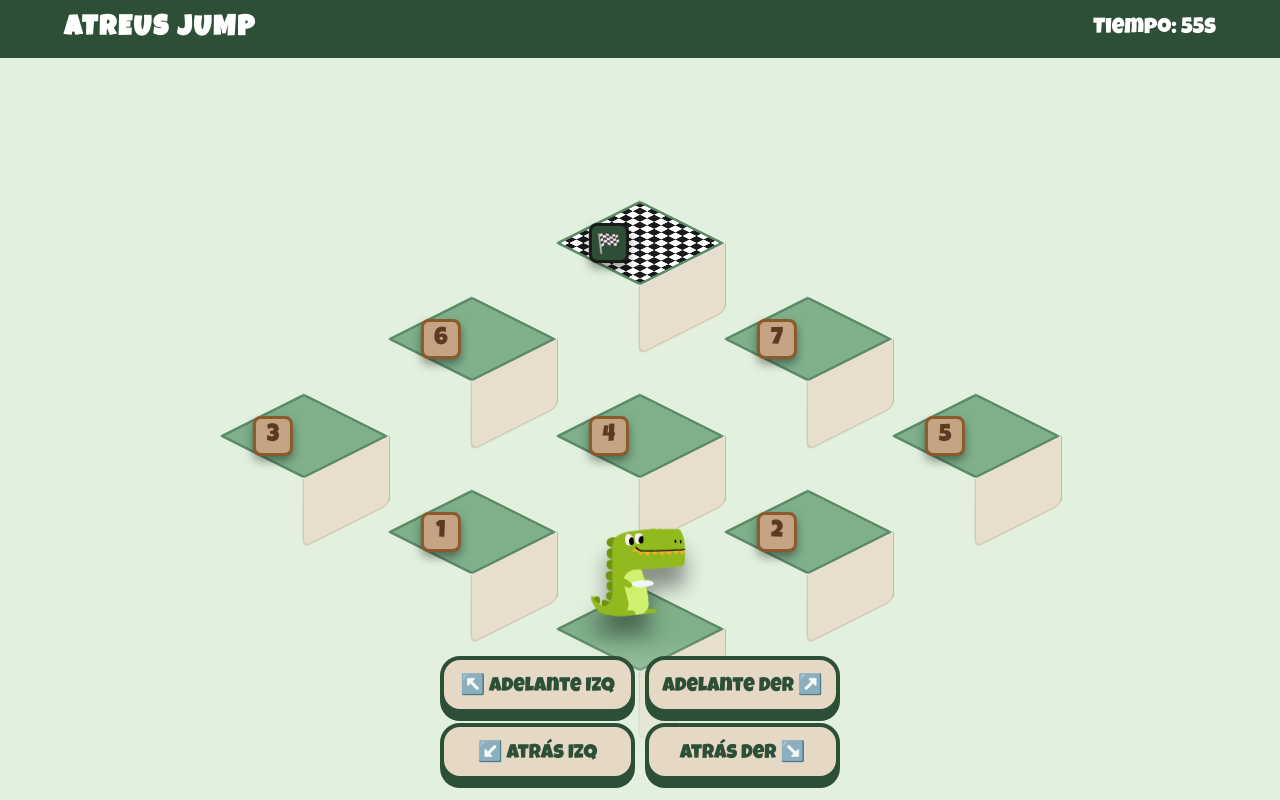
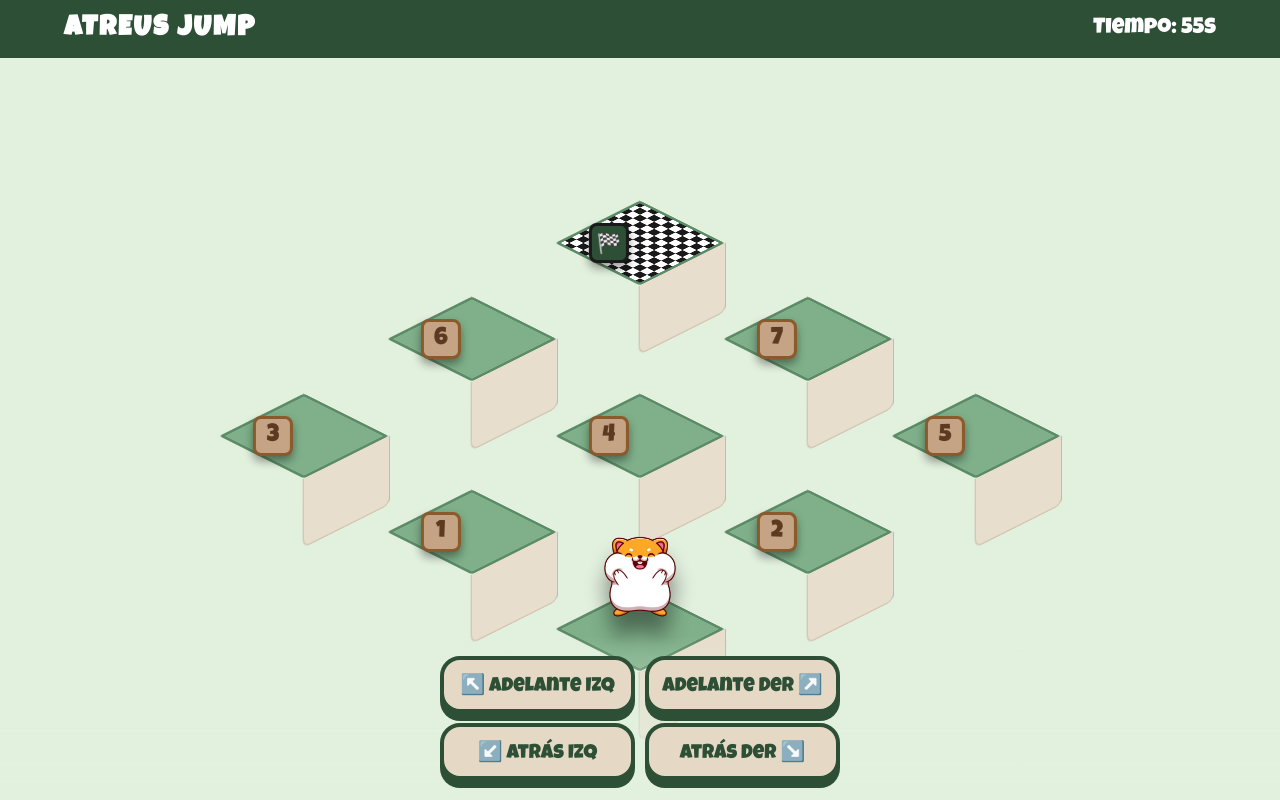
Before and after one commit to DjFour23/Atreus-DinoJump, a React (Vite) app: page / in a window 1280 px wide. Built offline with nearby package versions, Linux system fonts and the light colour scheme.

Commit message:
cambio de imagen

```diff
--- a/src/App.jsx
+++ b/src/App.jsx
@@ -2,7 +2,8 @@ import React, { useState, useEffect } from 'react';
 import './App.css';
 
 const INVITATION_IMAGE_URL = '/invitacion.png';
-const DINO_SPRITE_URL = '/dino.png';
+// const DINO_SPRITE_URL = '/dino.png';
+const DINO_SPRITE_URL = '/hamster.png';
 const GOOGLE_MAPS_LINK = 'https://maps.app.goo.gl/akxNnDdtDurqgDP26';
 const GOOGLE_FORM_LINK = 'https://forms.gle/fpcLHfUo1pVQKZi5A';
 
```
Also changed, not shown: public/hamster.png (added).
